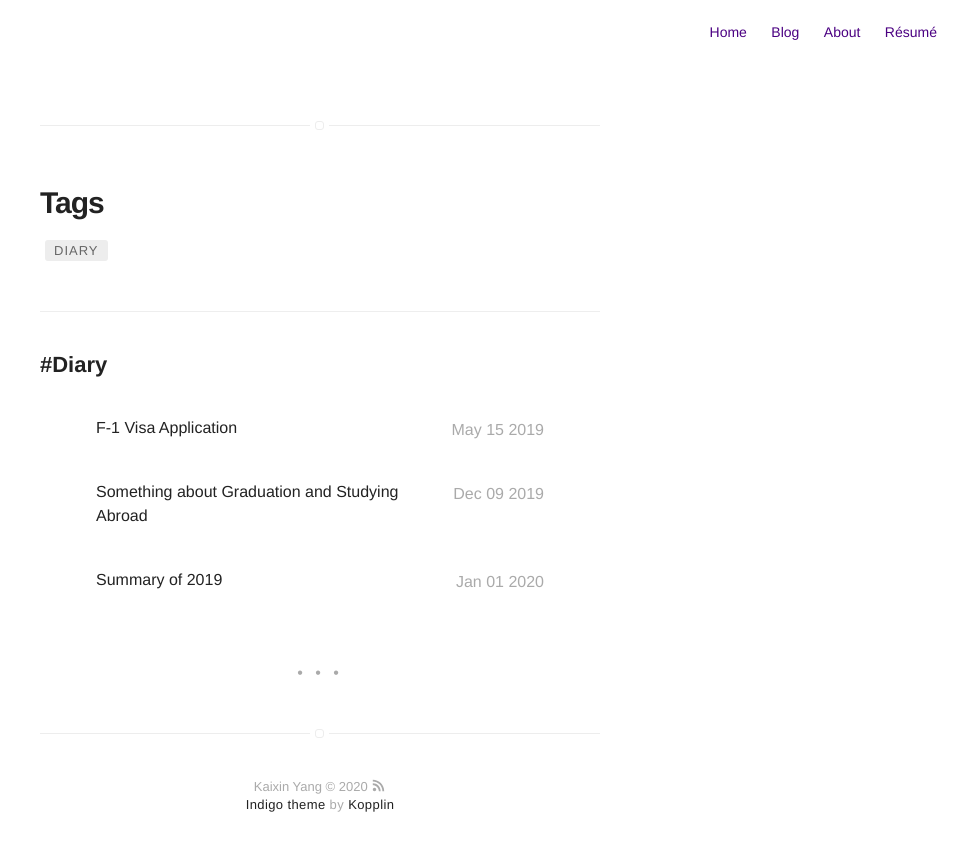
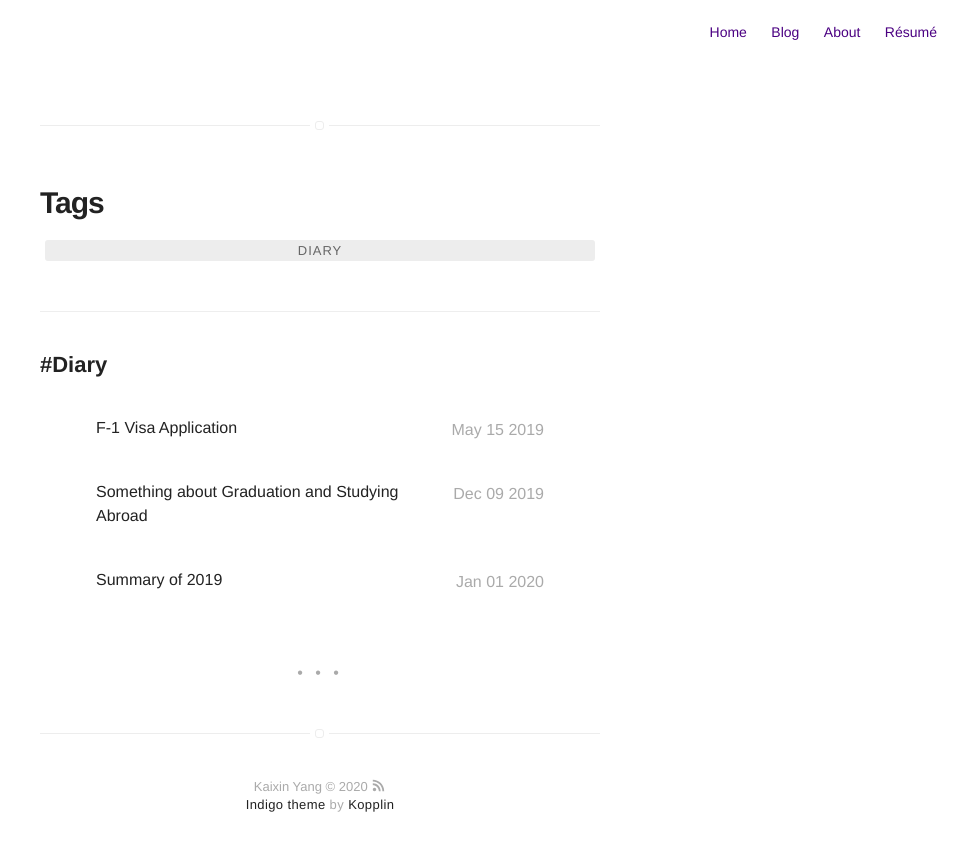
Before and after one commit to SceneryInMirror/SceneryInMirror.github.io, a Jekyll site: the page built from tags.html, in a window 1280 px wide. Shown: the top 851 px of the page, without its empty margins (320-1280 px from the left). Built offline with Jekyll 4.4.1, drawn with Linux system fonts in a browser that asks for light colours.

Commit message:
2020.01.21

```diff
--- a/_includes/nav.html
+++ b/_includes/nav.html
@@ -14,8 +14,8 @@
             {% endif %}
         {% endif %}
 
-	{% if site.tags == true %}
-	    {% if page.title != "Tags" %}
+	    {% if site.tags == true %}
+	        {% if page.title != "Tags" %}
                 <li class="item">
                     <a class="link" href="{{ site.url }}/tags">Tags</a>
                 </li>
@@ -30,7 +30,7 @@
             {% endif %}
         {% endif %}
 
-	{% if site.about == true %}
+	    {% if site.about == true %}
             {% if page.title != "About" %}
                 <li class="item">
                     <a class="link" href="{{ site.url }}/about">About</a>
--- a/_posts/2020-01-08-Summary-of-2019.markdown
+++ b/_posts/2020-01-08-Summary-of-2019.markdown
@@ -8,7 +8,6 @@ tag: [Diary]
 category: blog
 author: ykx
 description: A bad 2019. Hope 2020 would be better.
-star: star
 ---
 
 2019年是过的很糟的一年。这种从2018年底开始持续一年多的感觉，总结起来大概是麻木。对ddl麻木无限制拖延任何事情，对五感麻木任何事物过眼如烟过耳如风，对情绪麻木少有极度欢乐的时刻也不会有以前那种心口撕扯的痛。毕设那段时间的感觉是，想挣扎却毫无力气，明知道需要改变却做不知如何行动，慢慢溺死直到最后解脱。不知天亮天黑，不知饥饿困倦，不知事情轻重缓急，躺在床上慢慢耗尽剩下的日子。想想去年的自己还在起早贪黑准备竞赛准备申请，前年的自己还在享受着每一门课的学习努力get了很多新技能，就无法理解当下这种突然失去了生活热情的状态。
--- a/_sass/pages/home-blog-projects.sass
+++ b/_sass/pages/home-blog-projects.sass
@@ -1,5 +1,6 @@
 .home,
 .blog,
+.tags,
 .projects
     margin-top: 125px
 
@@ -25,6 +26,7 @@
 
 .home > .list,
 .blog > .list,
+.tags > .list,
 .projects > .list
     > .item
         display: block
```
